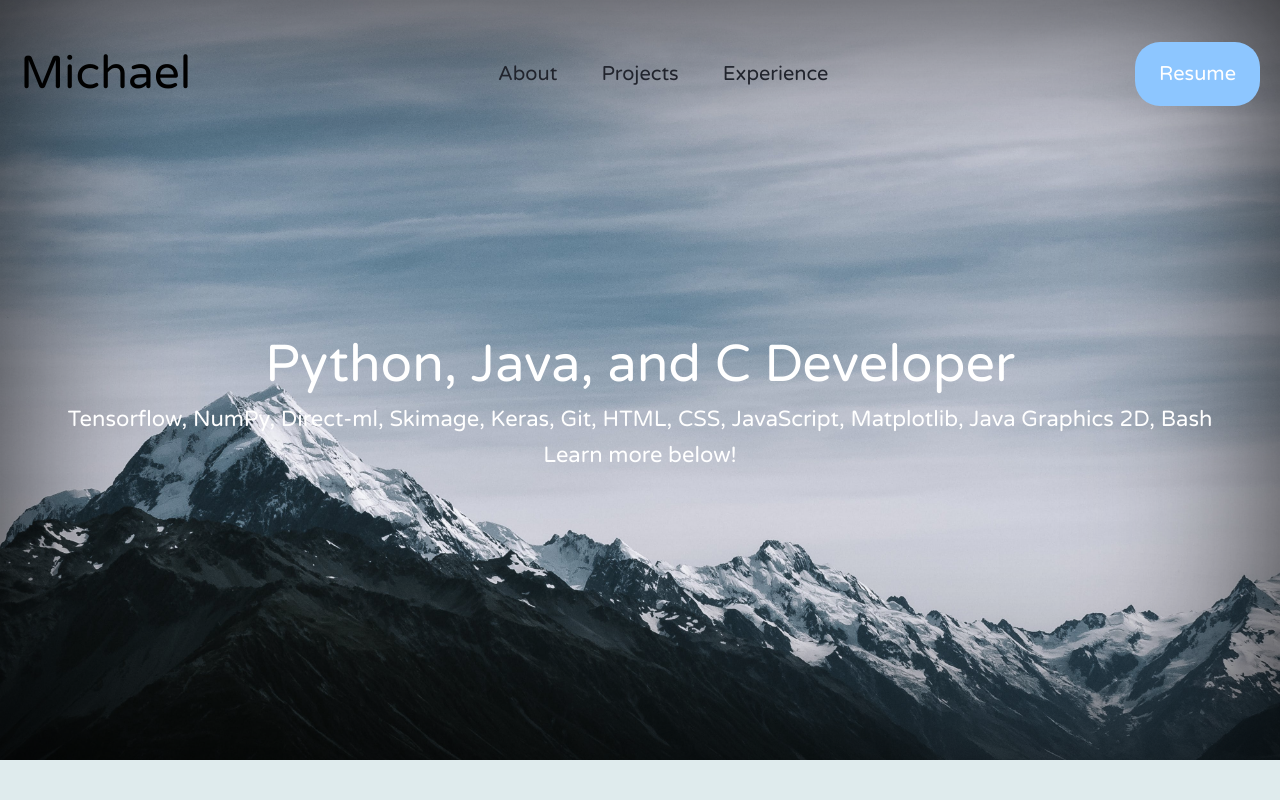
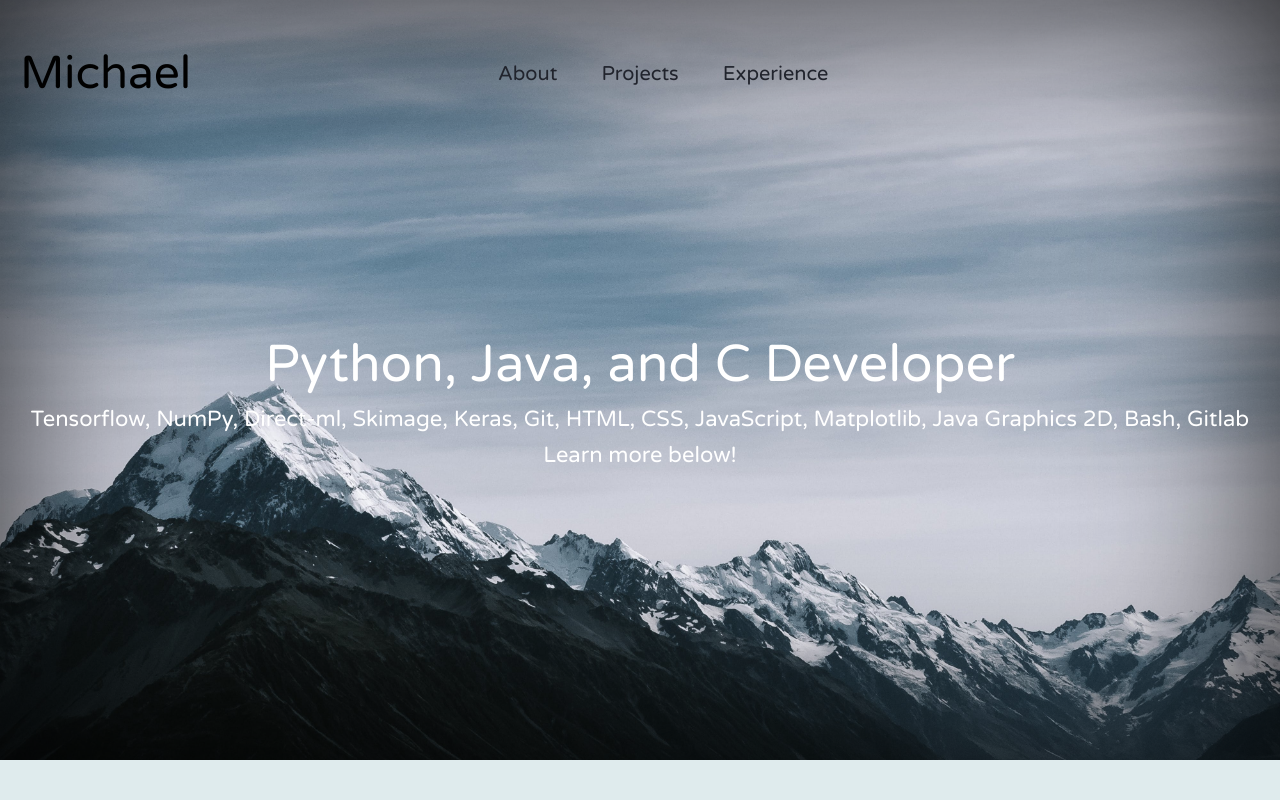
Before and after one commit to AlphaCloudX/AlphaCloudX.github.io, a plain HTML site: page index.html in a window 1280 px wide. Shown: the top 800 px of the page. Drawn offline with Linux system fonts and the light colour scheme.

Commit message:
just need to find a way to properly deal with resume

```diff
--- a/index.html
+++ b/index.html
@@ -33,7 +33,7 @@
 
         <!-- Contact on the right -->
         <div class="contact">
-            <p id="contact"><a href="/contact.html">Resume</a></p>
+            <!-- <p id="contact"><a href="/contact.html">Resume</a></p> -->
         </div>
     </div>
 
@@ -41,7 +41,7 @@
     <div class="greeting-splash">
         <p id="title">Python, Java, and C Developer</p>
         <p id="learn-more">Tensorflow, NumPy, Direct-ml, Skimage, Keras, Git, HTML, CSS, JavaScript, Matplotlib, Java
-            Graphics 2D, Bash</p>
+            Graphics 2D, Bash, Gitlab</p>
         <p id="learn-more">Learn more below!</p>
     </div>
 
@@ -161,8 +161,6 @@
         <br><br><br>
     </div>
 
-
-
     <script src="script.js"></script>
 </body>
 
```
